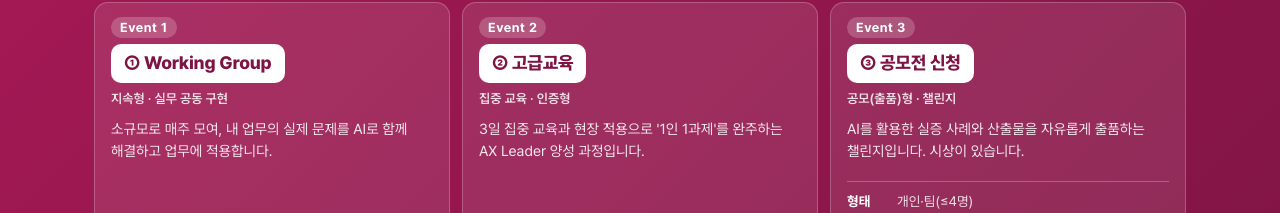
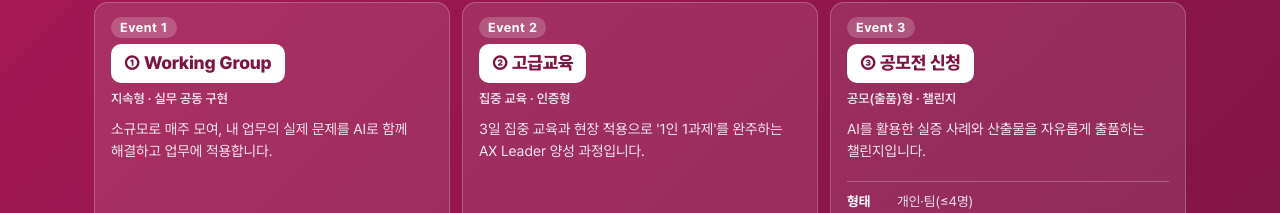
Before and after one commit to postechair/event, a Next.js app: page /event/ in a window 1280 px wide. Shown: the part 229-442 px from the top of the page. Built offline with nearby package versions, Linux system fonts and the light colour scheme.

Commit message:
Drop award mention from Event 3 tile summary
오너 지시: 타일 설명에서 "시상이 있습니다." 문장 삭제.

Co-Authored-By: Claude Fable 5 <noreply@anthropic.com>

```diff
--- a/components/Hero.tsx
+++ b/components/Hero.tsx
@@ -30,7 +30,7 @@ export default function Hero() {
             <span className="tile-pill">Event 3</span>
             <a className="tile-t" href="#pg-comp">③ 공모전 신청</a>
             <span className="minitag">공모(출품)형 · 챌린지</span>
-            <span className="minid">AI를 활용한 실증 사례와 산출물을 자유롭게 출품하는 챌린지입니다. 시상이 있습니다.</span>
+            <span className="minid">AI를 활용한 실증 사례와 산출물을 자유롭게 출품하는 챌린지입니다.</span>
             <div className="minimeta"><div><b>형태</b>개인·팀(≤4명)</div><div><b>기간</b>7.15~10.14</div><div><b>보상</b>시상(최대 20명)</div></div>
             <span className="tile-links">
               <a href="https://forms.cloud.microsoft/Pages/ResponsePage.aspx?id=jOnzv8pcXEWtyF_ST8mQjfaXwssGAtFFnAAnJOxYAqlUMkRWSzQ4WlJBWFZEWDYzSEVITVcxTURESS4u" target="_blank" rel="noopener">참가신청서 (AI 라이선스 신청 포함) ↗</a>
--- a/visual/verify-content.mjs
+++ b/visual/verify-content.mjs
@@ -43,6 +43,7 @@ const EXCEPTIONS = [
   /^AX 산출물 — 해당 과정에서 생성된 산출물/, // ③ 제출 자료 박스 삭제 (2026-07-13)
   /^고급교육 · AX Leaders$/, // ② 밴드 타이틀 "고급교육"으로 축약 (2026-07-13)
   /^공모전 · AX 실증 사례 출품 챌린지$/, // ③ 밴드 타이틀 "공모전"으로 축약 (2026-07-13)
+  /출품하는 챌린지입니다\. 시상이 있습니다\.$/, // "시상이 있습니다." 문장 삭제 (2026-07-13)
 ];
 
 const norm = (s) =>
```
Also changed, not shown: 4 other files (tests, documents, lock files or other folders).
